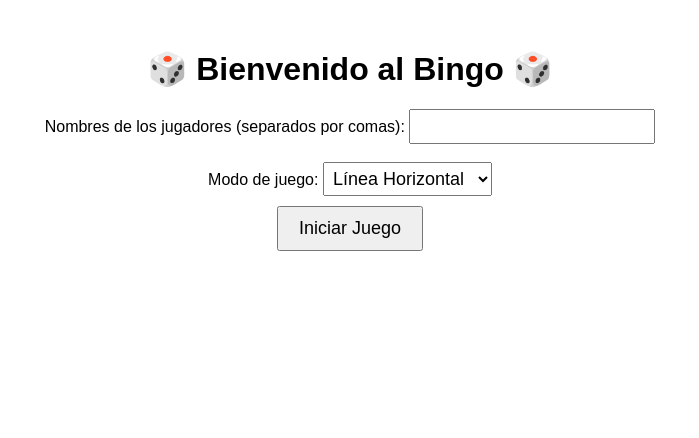
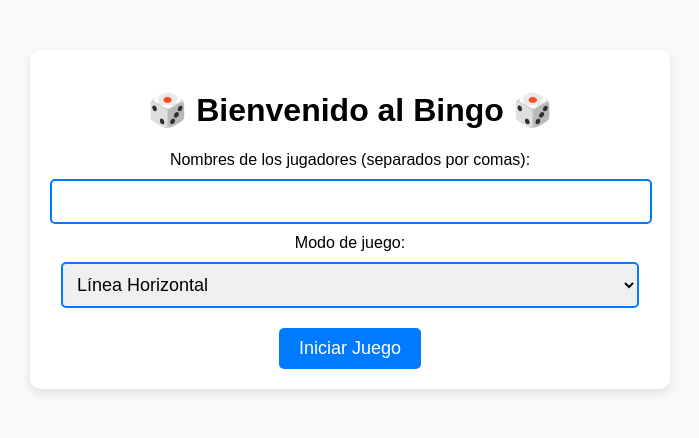
Before and after one commit to JuanesRoldan22/bingo-multijugador, a Flask app: page / in a window 1280 px wide. Shown: the top 438 px of the page, without its empty margins (290-989 px from the left). Run offline with Flask 3, Linux system fonts and the light colour scheme.

Commit message:
Descripción de los cambios

```diff
--- a/templates/inicio.html
+++ b/templates/inicio.html
@@ -5,10 +5,47 @@
     <meta name="viewport" content="width=device-width, initial-scale=1.0">
     <title>Inicio - Bingo</title>
     <style>
-        body { font-family: Arial, sans-serif; text-align: center; }
-        .container { margin-top: 50px; }
-        input, select { font-size: 18px; padding: 5px; }
-        button { font-size: 18px; padding: 10px 20px; margin-top: 10px; cursor: pointer; }
+        body {
+            font-family: Arial, sans-serif;
+            text-align: center;
+            background-color: #f8f9fa;
+            margin: 0;
+            padding: 50px;
+        }
+        .container {
+            max-width: 600px;
+            margin: auto;
+            background: white;
+            border-radius: 10px;
+            box-shadow: 0 4px 10px rgba(0, 0, 0, 0.1);
+            padding: 20px;
+        }
+        input, select {
+            font-size: 18px;
+            padding: 10px;
+            margin: 10px 0;
+            width: calc(100% - 22px); /* Ajusta el ancho para incluir padding */
+            border: 2px solid #007bff;
+            border-radius: 5px;
+        }
+        button {
+            font-size: 18px;
+            padding: 10px 20px;
+            margin-top: 10px;
+            cursor: pointer;
+            background-color: #007bff;
+            color: white;
+            border: none;
+            border-radius: 5px;
+            transition: background-color 0.3s, transform 0.2s;
+        }
+        button:hover {
+            background-color: #0056b3;
+            transform: scale(1.05);
+        }
+        button:active {
+            transform: scale(0.95);
+        }
     </style>
 </head>
 <body>
@@ -17,7 +54,7 @@
         <form action="/" method="POST">
             <label for="nombres_jugadores">Nombres de los jugadores (separados por comas):</label>
             <input type="text" id="nombres_jugadores" name="nombres_jugadores" required>
-            <br><br>
+            <br>
             <label for="modo_juego">Modo de juego:</label>
             <select id="modo_juego" name="modo_juego">
                 <option value="linea_horizontal">Línea Horizontal</option>
```
Also changed, not shown: templates/index.html (+130 -7 lines).
